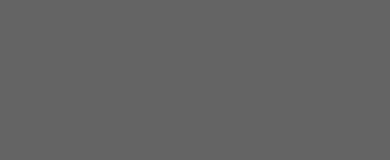
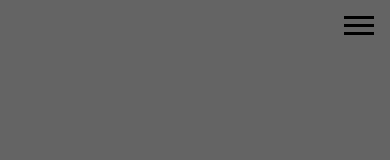
Before and after one commit to ryanpunwasi/portfolio, a React (Create React App) app: page / in a window 390 px wide. Shown: the top 160 px of the page. Built offline with nearby package versions, Linux system fonts and the light colour scheme.

Commit message:
style: implement animation of hamburger menu icon

```diff
--- a/src/components/Hamburger.css
+++ b/src/components/Hamburger.css
@@ -1,17 +1,49 @@
-.hamburger {
+div.hamburger {
   display: flex;
   flex-direction: column;
   justify-content: center;
   align-items: center;
-  gap: 0.8em;
   width: 30px;
+  gap: 5px;
+  margin-left: 40px;
 }
 
-.hamburger:hover {
+div.hamburger:hover {
   cursor: pointer;
 }
 
 .hamburger > div {
   background-color: black;
   width: 100%;
+  height: 3px;
+  -webkit-transform: rotate(0deg);
+  -moz-transform: rotate(0deg);
+  -o-transform: rotate(0deg);
+  transform: rotate(0deg);
+  -webkit-transition: 0.25s ease-in-out;
+  -moz-transition: 0.25s ease-in-out;
+  -o-transition: 0.25s ease-in-out;
+  transition: 0.25s ease-in-out;
+  -moz-border-bottom-colors: 0;
 }
+
+div.hamburger.open div:nth-child(1) {
+  top: 18px;
+  -webkit-transform: rotate(135deg);
+  -moz-transform: rotate(135deg);
+  -o-transform: rotate(135deg);
+  transform: rotate(45deg) translateY(11px);
+}
+
+div.hamburger.open div:nth-child(2) {
+  opacity: 0;
+  bottom: -60px;
+}
+
+div.hamburger.open div:nth-child(3) {
+  top: 18px;
+  -webkit-transform: rotate(-135deg);
+  -moz-transform: rotate(-135deg);
+  -o-transform: rotate(-135deg);
+  transform: rotate(-45deg) translateY(-11px);
+}
--- a/src/components/Hamburger.jsx
+++ b/src/components/Hamburger.jsx
@@ -10,14 +10,11 @@ function Hamburger(props) {
 
   return (
     <>
-      {!open && (
-        <div className="hamburger" onClick={toggle}>
-          <div></div>
-          <div></div>
-          <div></div>
-        </div>
-      )}
-      {open && "X"}
+      <div className={`hamburger ${open ? "open" : "closed"}`} onClick={toggle}>
+        <div></div>
+        <div></div>
+        <div></div>
+      </div>
     </>
   );
 }
```
